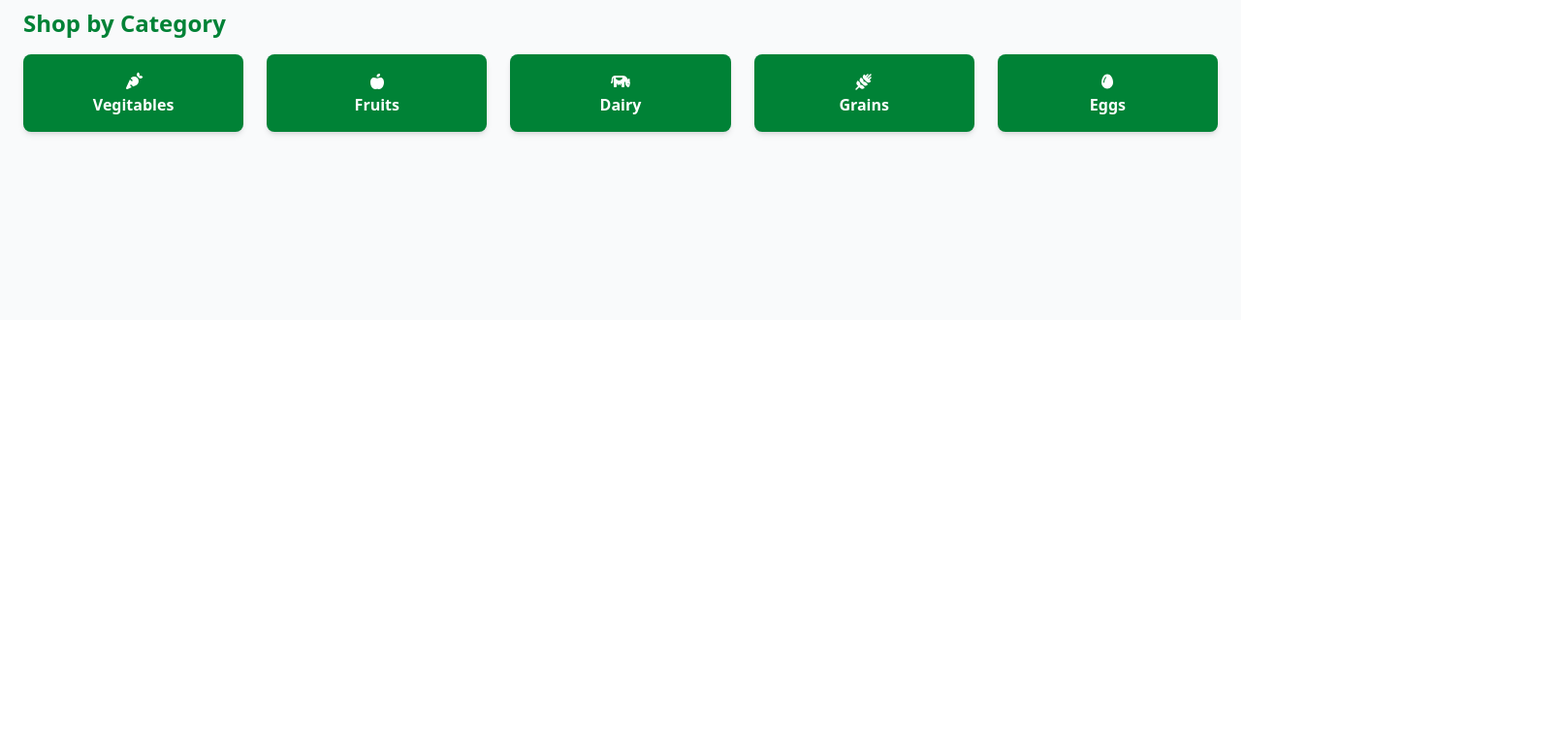
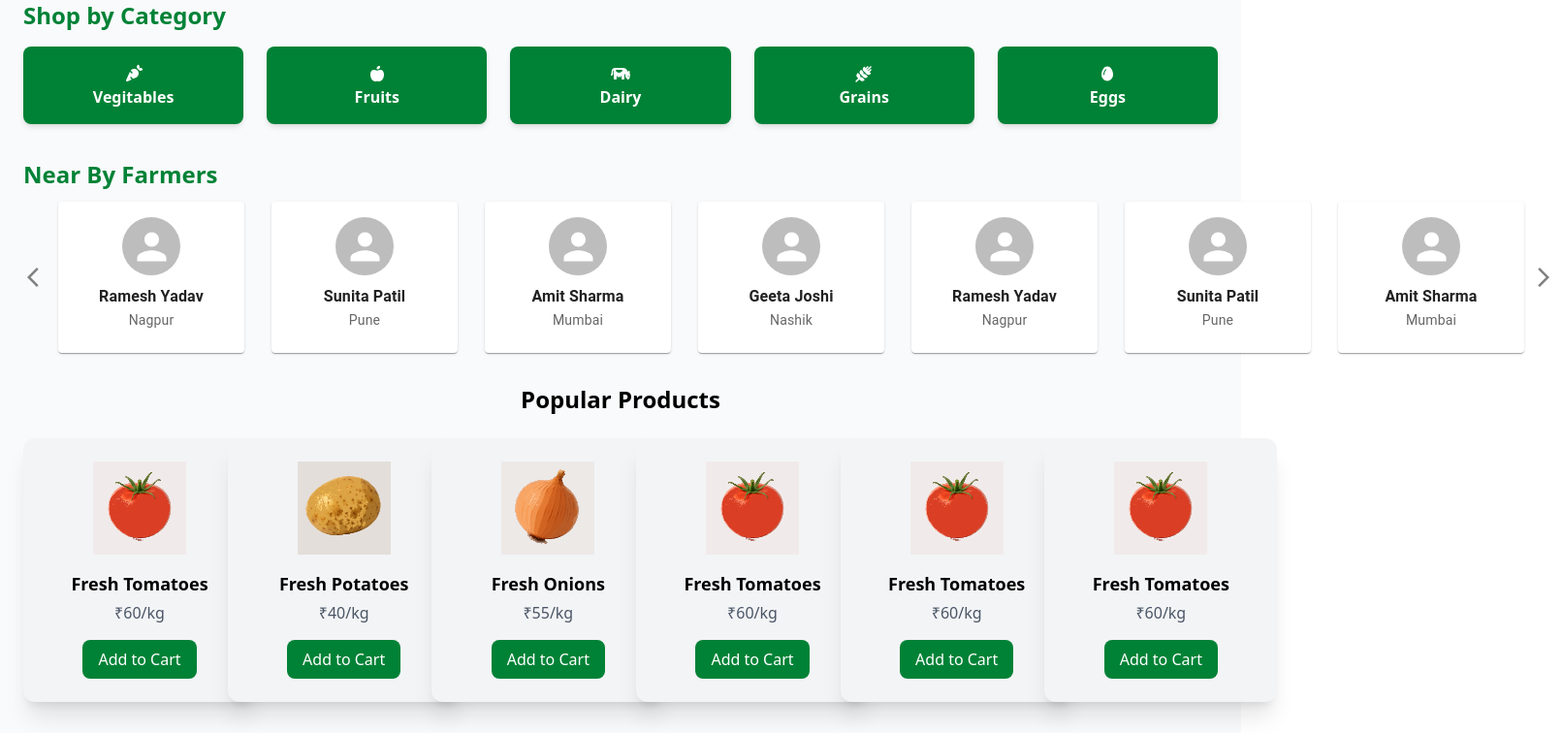
Before and after one commit to Rushikeshkuthe/greenCart-client, a React (Vite) app in the folder greenCart_client/: page /buyerDash in a window 1280 px wide. Shown: the part 470-1226 px from the top of the page at 97% size, 1612 px wide, since content can reach past the window. Before the commit the page ends 800 px from the top, so only its background shows below. Built offline with nearby package versions, Linux system fonts and the light colour scheme.

Commit message:
completed cart and dash of buyer

```diff
--- a/greenCart_client/src/App.jsx
+++ b/greenCart_client/src/App.jsx
@@ -10,6 +10,7 @@ import FarmerOrder from './pages/FarmerOrder'
 import FarmerPayment from './pages/FarmerPayment'
 import FarmerSettings from './pages/FarmerSettings'
 import BuyerDash from './pages/BuyerDash'
+import MyCart from './pages/MyCart'
 
 function App() {
 
@@ -28,6 +29,7 @@ function App() {
             <Route path='/farmerPayment' element={<FarmerPayment/>}/>
             <Route path='/farmerSettings' element={<FarmerSettings/>}/>
               <Route path='/buyerDash' element={<BuyerDash/>}/>
+              <Route path='/mycart' element={<MyCart/>}/>
         </Routes>
       </div>
 
--- a/greenCart_client/src/components/BuyerNavbar.jsx
+++ b/greenCart_client/src/components/BuyerNavbar.jsx
@@ -3,10 +3,12 @@ import logo from '../assets/capture.svg'
 import { FaShoppingCart, FaUserCircle } from 'react-icons/fa'
 import { IoLocationSharp } from 'react-icons/io5'
 import { Avatar, IconButton, Menu, MenuItem } from '@mui/material'
+import { useNavigate } from 'react-router-dom'
 
 
 
 const BuyerNavbar = () =>{
+    const navigate =useNavigate()
 
     const [anchorE1 ,setAnchorE1] = useState(null)
     const open =Boolean(anchorE1)
@@ -34,10 +36,10 @@ const BuyerNavbar = () =>{
             </div>
             <div className='flex items-center space-x-6'>
                 <div className='flex items-center cursor-pointer'>
-                <IoLocationSharp className='text-xl'/>
+                <IoLocationSharp className='text-xl' />
                 <span className='ml-1'>Set Location</span>
                 </div>
-                <FaShoppingCart className='text-2xl cursor-pointer'/>
+                <FaShoppingCart className='text-2xl cursor-pointer'onClick={()=>navigate('/mycart')}/>
                 {/* <FaUserCircle className='text-2xl cursor-pointer'/> */}
 
                 <div>
--- /dev/null
+++ b/greenCart_client/src/components/NearbyFarmers.jsx
@@ -0,0 +1,68 @@
+import { Avatar, Card, CardContent, IconButton, Typography } from "@mui/material";
+import React, { useState } from "react";
+import { MdArrowBackIos, MdArrowForwardIos } from "react-icons/md";
+
+const farmers = [
+  { id: 1, name: "Ramesh Yadav", location: "Nagpur" },
+  { id: 2, name: "Sunita Patil", location: "Pune" },
+  { id: 3, name: "Amit Sharma", location: "Mumbai" },
+  { id: 4, name: "Geeta Joshi", location: "Nashik" },
+    { id: 5, name: "Ramesh Yadav", location: "Nagpur" },
+  { id: 6, name: "Sunita Patil", location: "Pune" },
+  { id: 7, name: "Amit Sharma", location: "Mumbai" },
+  { id: 8, name: "Geeta Joshi", location: "Nashik" },
+];
+
+const NearbyFarmers = () => {
+  const [startIndex, setStartIndex] = useState(0);
+  const visibleCount = 7;
+
+  const handleNext = () => {
+    if (startIndex + visibleCount < farmers.length)
+      setStartIndex(startIndex + 1);
+  };
+
+  const handlePrev = () => {
+    if (startIndex > 0) {
+      setStartIndex(startIndex - 1);
+    }
+  };
+
+  return (
+    <div className="flex justify-between px-5">
+
+
+        <IconButton onClick={handlePrev} disabled={startIndex === 0}>
+          <MdArrowBackIos color="gray" />
+        </IconButton>
+
+
+      <div className="flex justify-between gap-7 ">
+        {farmers.slice(startIndex, startIndex + visibleCount).map((farmer) => (
+          <Card key={farmer.id} className="w-48 rounded-xl shadow-md transition-transform hover:scale-105">
+            <CardContent className="flex flex-col items-center">
+              <Avatar src={farmer.img} alt={farmer.name} sx={{ width: 60, height: 60, mb: 1 }} />
+              <Typography variant="subtitle1" fontWeight="bold">
+                {farmer.name}
+              </Typography>
+              <Typography variant="body2" color="text.secondary">
+                {farmer.location}
+              </Typography>
+            </CardContent>
+          </Card>
+        ))}
+      </div>
+
+        <IconButton
+        onClick={handleNext}
+        disabled={startIndex + visibleCount >= farmers.length}
+      >
+        <MdArrowForwardIos color="gray"/>
+      </IconButton>
+
+
+    </div>
+  );
+};
+
+export default NearbyFarmers;
--- a/greenCart_client/src/pages/BuyerDash.jsx
+++ b/greenCart_client/src/pages/BuyerDash.jsx
@@ -1,47 +1,145 @@
-import React from 'react'
-import BannerSlider from '../components/BannerSlider'
-import BuyerNavbar from '../components/BuyerNavbar'
-import { FontAwesomeIcon } from '@fortawesome/react-fontawesome'
-import { faAppleWhole, faCarrot, faCow, faEgg, faWheatAwn } from '@fortawesome/free-solid-svg-icons'
+import React from "react";
+import BannerSlider from "../components/BannerSlider";
+import BuyerNavbar from "../components/BuyerNavbar";
+import { FontAwesomeIcon } from "@fortawesome/react-fontawesome";
+import {
+  faAppleWhole,
+  faCarrot,
+  faCow,
+  faEgg,
+  faWheatAwn,
+} from "@fortawesome/free-solid-svg-icons";
+import NearbyFarmers from "../components/NearbyFarmers";
+import tomato from "../assets/tomato.svg";
+import potato from "../assets/potato.svg";
+import onion from "../assets/onion.svg";
 
-const BuyerDash = () =>{
-
-    return(
-        <div className='min-h-screen bg-gray-50 '>
-           <BuyerNavbar/>
+const BuyerDash = () => {
+  return (
+    <div className="min-h-full bg-gray-50 ">
+      <BuyerNavbar />
       <section>
-                <BannerSlider/>
+        <BannerSlider />
       </section>
 
-           <section className='px-6 py-8'>
-            <h2 className='text-2xl font-bold mb-4 text-green-700'>Shop by Category</h2>
-            <div className='grid grid-cols-2 md:grid-cols-4 lg:grid-cols-5 gap-6'>
-                <div className=' shadow-md rounded-lg p-4 text-center bg-green-700 cursor-pointer'>
-                   <FontAwesomeIcon icon={faCarrot} color='white'/>
-                    <p className='font-semibold text-white'>Vegitables</p>
+      <section className="px-6 py-6">
+        <h2 className="text-2xl font-bold mb-4 text-green-700">
+          Shop by Category
+        </h2>
+        <div className="grid grid-cols-2 md:grid-cols-4 lg:grid-cols-5 gap-6">
+          <div className=" shadow-md rounded-lg p-4 text-center bg-green-700 cursor-pointer">
+            <FontAwesomeIcon icon={faCarrot} color="white" />
+            <p className="font-semibold text-white">Vegitables</p>
           </div>
-                 <div className=' shadow-md rounded-lg p-4 text-center bg-green-700 cursor-pointer'>
-                   <FontAwesomeIcon icon={faAppleWhole} color='white'/>
-                    <p className='font-semibold text-white'>Fruits</p>
+          <div className=" shadow-md rounded-lg p-4 text-center bg-green-700 cursor-pointer">
+            <FontAwesomeIcon icon={faAppleWhole} color="white" />
+            <p className="font-semibold text-white">Fruits</p>
           </div>
-                <div className=' shadow-md rounded-lg p-4 text-center bg-green-700 cursor-pointer '>
-                   <FontAwesomeIcon icon={faCow} color='white'/>
-                    <p className='font-semibold text-white'>Dairy</p>
+          <div className=" shadow-md rounded-lg p-4 text-center bg-green-700 cursor-pointer ">
+            <FontAwesomeIcon icon={faCow} color="white" />
+            <p className="font-semibold text-white">Dairy</p>
           </div>
-                <div className=' shadow-md rounded-lg p-4 text-center bg-green-700 cursor-pointer '>
-                   <FontAwesomeIcon icon={faWheatAwn} color='white'/>
-                    <p className='font-semibold text-white'>Grains</p>
+          <div className=" shadow-md rounded-lg p-4 text-center bg-green-700 cursor-pointer ">
+            <FontAwesomeIcon icon={faWheatAwn} color="white" />
+            <p className="font-semibold text-white">Grains</p>
           </div>
-                <div className=' shadow-md rounded-lg p-4 text-center bg-green-700 cursor-pointer '>
-                   <FontAwesomeIcon icon={faEgg} color='white'/>
-                    <p className='font-semibold text-white'>Eggs</p>
+          <div className=" shadow-md rounded-lg p-4 text-center bg-green-700 cursor-pointer ">
+            <FontAwesomeIcon icon={faEgg} color="white" />
+            <p className="font-semibold text-white">Eggs</p>
           </div>
         </div>
-
       </section>
 
+      <section>
+        <h2 className="font-bold py-3 mx-6 text-2xl text-green-700">
+          Near By Farmers
+        </h2>
+        <NearbyFarmers />
+      </section>
+
+      <section className="px-6 py-8">
+        <h2 className="text-2xl font-bold mb-6 text-center">
+          Popular Products
+        </h2>
+
+        <div className="grid grid-cols-1 sm:grid-cols-2 md:grid-cols-6 gap-8 ">
+          {/* Product Card 1 */}
+          <div className="w-60 shadow-xl rounded-xl p-6 bg-gray-100 flex flex-col items-center text-center transition-transform hover:scale-105">
+            <img
+              src={tomato}
+              alt="Tomato"
+              className="w-24 h-24 object-contain"
+            />
+            <h3 className="mt-4 font-semibold text-lg">Fresh Tomatoes</h3>
+            <p className="text-gray-600 mt-1">₹60/kg</p>
+            <button className="mt-4 bg-green-700 text-white px-4 py-2 rounded-lg hover:bg-green-800">
+              Add to Cart
+            </button>
           </div>
-    )
-}
 
-export default BuyerDash
+          {/* Product Card 2 */}
+          <div className="w-60 shadow-xl rounded-xl p-6 bg-gray-100 flex flex-col items-center text-center transition-transform hover:scale-105">
+            <img
+              src={potato}
+              alt="Potato"
+              className="w-24 h-24 object-contain"
+            />
+            <h3 className="mt-4 font-semibold text-lg">Fresh Potatoes</h3>
+            <p className="text-gray-600 mt-1">₹40/kg</p>
+            <button className="mt-4 bg-green-700 text-white px-4 py-2 rounded-lg hover:bg-green-800">
+              Add to Cart
+            </button>
+          </div>
+
+          {/* Product Card 3 */}
+          <div className="w-60 shadow-xl rounded-xl p-6 bg-gray-100 flex flex-col items-center text-center transition-transform hover:scale-105">
+            <img src={onion} alt="Onion" className="w-24 h-24 object-contain" />
+            <h3 className="mt-4 font-semibold text-lg">Fresh Onions</h3>
+            <p className="text-gray-600 mt-1">₹55/kg</p>
+            <button className="mt-4 bg-green-700 text-white px-4 py-2 rounded-lg hover:bg-green-800">
+              Add to Cart
+            </button>
+          </div>
+          <div className="w-60 shadow-xl rounded-xl p-6 bg-gray-100 flex flex-col items-center text-center transition-transform hover:scale-105">
+            <img
+              src={tomato}
+              alt="Tomato"
+              className="w-24 h-24 object-contain"
+            />
+            <h3 className="mt-4 font-semibold text-lg">Fresh Tomatoes</h3>
+            <p className="text-gray-600 mt-1">₹60/kg</p>
+            <button className="mt-4 bg-green-700 text-white px-4 py-2 rounded-lg hover:bg-green-800">
+              Add to Cart
+            </button>
+          </div>
+          <div className="w-60 shadow-xl rounded-xl p-6 bg-gray-100 flex flex-col items-center text-center transition-transform hover:scale-105">
+            <img
+              src={tomato}
+              alt="Tomato"
+              className="w-24 h-24 object-contain"
+            />
+            <h3 className="mt-4 font-semibold text-lg">Fresh Tomatoes</h3>
+            <p className="text-gray-600 mt-1">₹60/kg</p>
+            <button className="mt-4 bg-green-700 text-white px-4 py-2 rounded-lg hover:bg-green-800">
+              Add to Cart
+            </button>
+          </div>
+          <div className="w-60 shadow-xl rounded-xl p-6 bg-gray-100 flex flex-col items-center text-center transition-transform hover:scale-105">
+            <img
+              src={tomato}
+              alt="Tomato"
+              className="w-24 h-24 object-contain"
+            />
+            <h3 className="mt-4 font-semibold text-lg">Fresh Tomatoes</h3>
+            <p className="text-gray-600 mt-1">₹60/kg</p>
+            <button className="mt-4 bg-green-700 text-white px-4 py-2 rounded-lg hover:bg-green-800">
+              Add to Cart
+            </button>
+          </div>
+        </div>
+      </section>
+    </div>
+  );
+};
+
+export default BuyerDash;
--- /dev/null
+++ b/greenCart_client/src/pages/MyCart.jsx
@@ -0,0 +1,95 @@
+import React, { useState } from "react";
+import tomato from "../assets/tomato.svg";
+import { IoMdArrowRoundBack } from "react-icons/io";
+import BuyerNavbar from "../components/BuyerNavbar";
+
+const MyCart = () => {
+  const [quantity, setQuantity] = useState(1);
+  const handleIncremnet = () => {
+    setQuantity((prev) => prev + 1);
+  };
+  const handleDecrement = () => {
+    setQuantity((prev) => (prev > 1 ? prev - 1 : 1));
+  };
+
+  const pricePerItem = 60;
+  const handlingCharge = 10;
+  const totalCharge = pricePerItem + handlingCharge;
+
+  return (
+    <div>
+      <BuyerNavbar />
+      <div className="p-6 bg-gray-100  min-h-screen flex flex-col items-center gap-6">
+        <div className="bg-white shadow-lg rounded-2xl p-4 flex justify-between items-center w-1/2">
+          <div>
+            <img src={tomato} alt="tomato" className="w-20 rounded-2xl" />
+            <h3 className="font-bold text-lg">Fresh Tomatos</h3>
+            <p className="text-gray-600">{pricePerItem} ₹/kg</p>
+            <button className="mt-2 text-green-700 font-medium hover:underline">
+              + Add Item
+            </button>
+          </div>
+          <div className="flex items-center gap-3">
+            <button
+              onClick={handleDecrement}
+              className="bg-gray-200 px-3 py-1 rounded-full text-lg"
+            >
+              {" "}
+              -{" "}
+            </button>
+            <span className="text-lg font-semibold">{quantity}</span>
+            <button
+              onClick={handleIncremnet}
+              className=" bg-gray-200 px-3 py-1 rounded-full text-lg"
+            >
+              +
+            </button>
+          </div>
+          <div className="text-right">
+            <p className="text-gray-700">Total</p>
+            <p className="font-bold text-green-700">
+              {quantity * pricePerItem} ₹/kg
+            </p>
+          </div>
+        </div>
+
+        <div className="bg-white shadow-lg rounded-xl p-4 w-1/2">
+          <h3 className="font-bold text-lg mb-2">Bill Details</h3>
+          <div className="flex justify-between">
+            <span className="font-semibold text-gray-600">Price</span>
+            <span> ₹ {quantity * pricePerItem} </span>
+          </div>
+          <div className="flex justify-between">
+            <span className="font-semibold text-gray-600">
+              Handling Charges
+            </span>
+            <span> ₹{handlingCharge} </span>
+          </div>
+          <hr className="my-2" />
+          <div className="flex justify-between font-semibold text-green-700">
+            <span>Total Amount</span>
+            <span> ₹{totalCharge}</span>
+          </div>
+        </div>
+
+        <div className="bg-white shadow-lg rounded-2xl p-4 w-1/2">
+          <div className="flex- justify-between items-center">
+            <h3 className="font-bold text-lg">Delivery Address</h3>
+            <button className="text-blue-600 hover:underline cursor-pointer">
+              Edit
+            </button>
+          </div>
+          <p className="text-gray-600 mt-1">
+            Sector 18, Noida, Uttar Pradesh, India
+          </p>
+        </div>
+
+        <button className="bg-green-700 text-white p-3 rounded-xl text-lg hover:bg-green-800 transition">
+          Proceed to Payment
+        </button>
+      </div>
+    </div>
+  );
+};
+
+export default MyCart;
```
Lines whose indentation alone changed are shown as unchanged.
